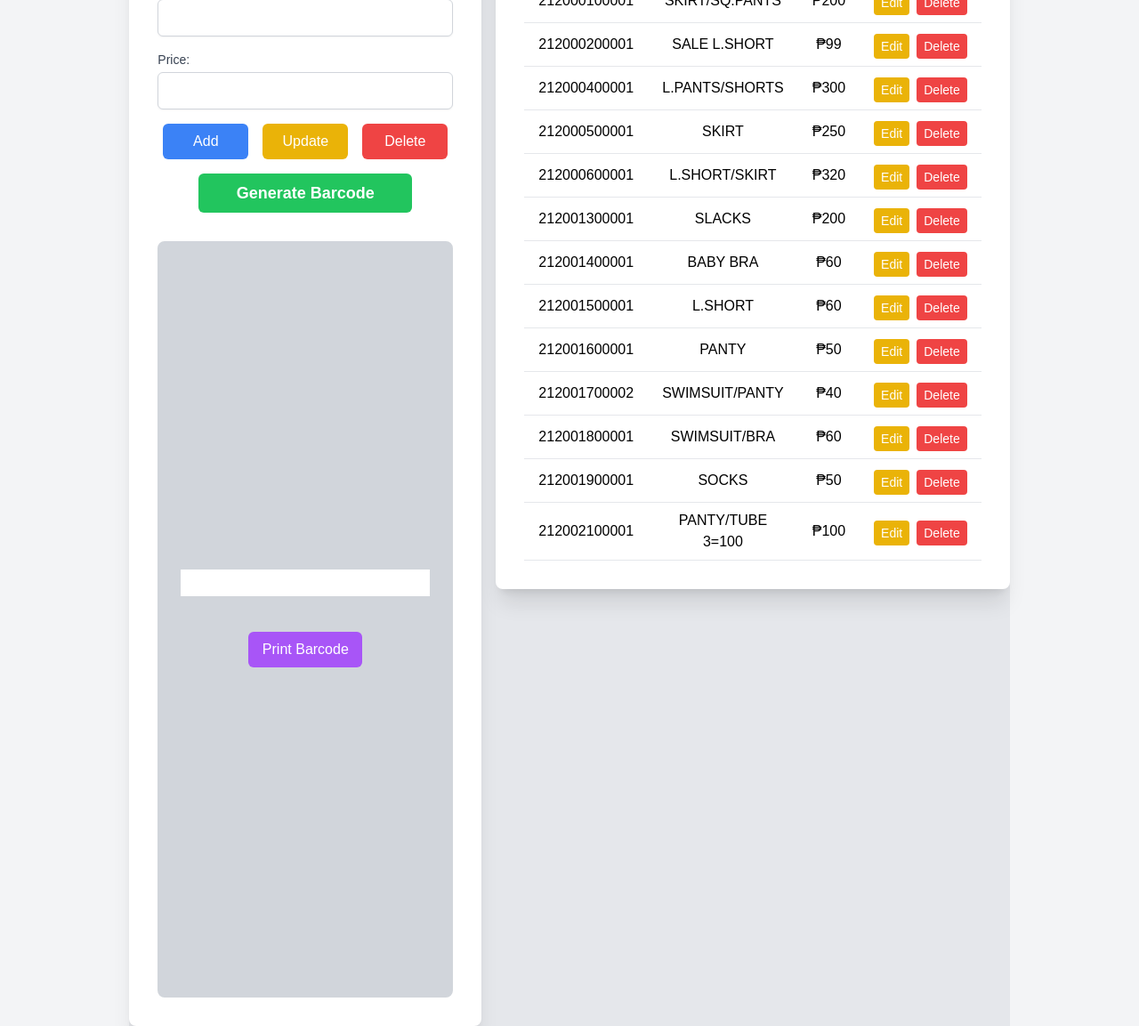
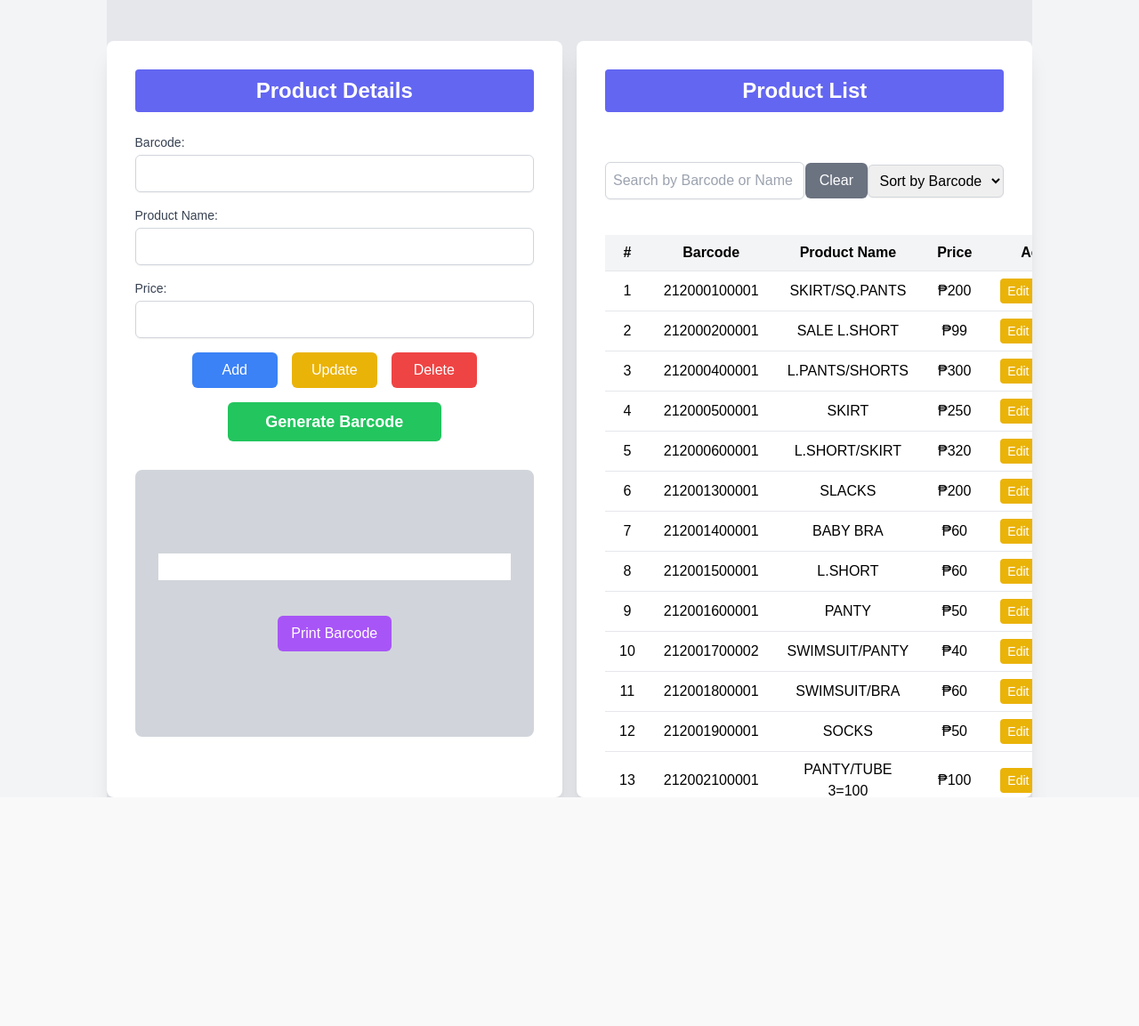
Before and after one commit to Chubz0216/PMBS, a Flask app: page / in a window 1280 px wide. Shown: the whole page at 89% size. After the commit the page ends 896 px from the top, so only its background shows below. Run offline with Flask 3, Linux system fonts and the light colour scheme; data comes from the database, SQL or seed files in the repository; both versions use the stored data as it was after the commit; some libraries are stand-ins or nearby versions.

Commit message:
completed auto numbering, delete

```diff
--- a/templates/index.html
+++ b/templates/index.html
@@ -52,7 +52,7 @@
             </div>
 
             <!-- Generated Barcode Section -->
-            <div class="flex flex-col items-center justify-center bg-gray-300 p-6 rounded-lg border-2 border-gray-300 sm:min-h-[600px] md:min-h-[700px] lg:min-h-[800px] xl:min-h-[850px]">
+            <div class="flex flex-col items-center justify-center bg-gray-300 p-6 rounded-lg border-2 border-gray-300 sm:min-h-[300px]">
                 <h3 class="text-lg font-semibold text-gray-700 mb-4">Generated Barcode</h3>
 
                 <div id="barcode-placeholder" class="relative w-full flex flex-col items-center mb-6">
@@ -71,35 +71,47 @@
             </div>
 
         </div>
+<!-- Product List Container -->
+<div class="flex flex-col bg-white rounded-lg shadow-xl p-8 w-full mt-20 ml-4 max-h-[850px] overflow-y-auto space-y-4">
 
-        <!-- Product List Container (Larger) -->
-<div class="flex flex-col bg-white rounded-lg shadow-xl p-8 w-full mt-20 ml-4"> <!-- Updated width to w-full -->
+    <!-- Sticky Header -->
+    <h2 class="sticky top-0 z-10 text-2xl font-semibold text-center text-white bg-indigo-500 py-2 rounded mb-6">
+        Product List
+    </h2>
 
-   <h2 class="text-2xl font-semibold text-center text-white bg-indigo-500 py-2 rounded mb-6">Product List</h2>
-
-
-    <!-- Search and Sort Controls -->
+    <!-- Sticky Search and Sort Controls -->
+    <div class="sticky top-[60px] z-10 bg-white pt-4 pb-2 rounded">
         <div class="flex justify-between items-center mb-4">
-        <input type="text" id="search" placeholder="Search by Barcode or Name" class="p-2 border border-gray-300 rounded-md shadow-sm focus:outline-none focus:ring-2 focus:ring-indigo-500 focus:border-indigo-500 w-1/2">
-        <button id="clear-list" class="bg-gray-500 text-white py-2 px-4 rounded-md hover:bg-gray-600 focus:outline-none focus:ring-2 focus:ring-indigo-500">Clear</button>
-        <select id="sort-by" class="p-2 border border-gray-300 rounded-md shadow-sm focus:outline-none focus:ring-2 focus:ring-indigo-500 focus:border-indigo-500">
+            <input type="text" id="search" placeholder="Search by Barcode or Name"
+                class="p-2 border border-gray-300 rounded-md shadow-sm focus:outline-none focus:ring-2 focus:ring-indigo-500 focus:border-indigo-500 w-1/2">
+            <button id="clear-list"
+                class="bg-gray-500 text-white py-2 px-4 rounded-md hover:bg-gray-600 focus:outline-none focus:ring-2 focus:ring-indigo-500">
+                Clear
+            </button>
+            <select id="sort-by"
+                class="p-2 border border-gray-300 rounded-md shadow-sm focus:outline-none focus:ring-2 focus:ring-indigo-500 focus:border-indigo-500">
                 <option value="barcode">Sort by Barcode</option>
                 <option value="name">Sort by Name</option>
                 <option value="price">Sort by Price</option>
             </select>
         </div>
-    <table class="table">
-    <thead>
+    </div>
+   <table class="min-w-full table-auto border-collapse divide-y divide-gray-200">
+
+    <thead class="sticky top-[130px] bg-gray-100 z-10">
       <tr>
-            <th>Barcode</th>
-            <th>Product Name</th>
-            <th>Price</th>
-            <th>Actions</th>
+        <th class="px-4 py-2 text-center font-semibold">#</th>
+        <th class="px-4 py-2 text-center font-semibold">Barcode</th>
+        <th class="px-4 py-2 text-center font-semibold">Product Name</th>
+        <th class="px-4 py-2 text-center font-semibold">Price</th>
+        <th class="px-4 py-2 text-center font-semibold">Actions</th>
       </tr>
     </thead>
+
         <tbody id="product-list">
-        <!-- JS will render here -->
+
         </tbody>
+    </table>
     </table>
 
             <!-- Product List Table -->
@@ -121,7 +133,7 @@
     const sortSelect = document.getElementById('sort-by');
     const productListContainer = document.getElementById('product-list');
 
-            let productList = []; // This will hold the product data from products.db
+    let productList = [];
 
     generateBtn.addEventListener('click', function () {
         const barcode = document.getElementById('barcode').value.trim();
@@ -132,14 +144,13 @@
             const url = `/generate_barcode?data=${encodeURIComponent(barcode)}&price=${encodeURIComponent(price)}&name=${encodeURIComponent(name)}`;
             barcodeImage.src = url;
 
-                    // 👉 Wrap each character with a <span> tag
             barcodeText.innerHTML = barcode.split('').map(char => `<span>${char}</span>`).join('');
 
             barcodeImage.onload = function () {
                 adjustTextWidthAndSize();
             };
 
-                    setTimeout(adjustTextWidthAndSize, 300); // fallback in case onload fails
+            setTimeout(adjustTextWidthAndSize, 300);
         } else {
             alert("Please complete Barcode, Product Name, and Price fields.");
         }
@@ -148,21 +159,19 @@
     function renderProductList(data = productList) {
         productListContainer.innerHTML = '';
 
-    data.forEach(product => {
+        data.forEach((product, index) => {
             const row = document.createElement('tr');
             row.className = "border-b border-gray-200 hover:bg-gray-100 text-center";
 
             row.innerHTML = `
-            <td class="py-2 px-4">${product.barcode}</td>
-            <td class="py-2 px-4">${product.name}</td>
-            <td class="py-2 px-4">₱${product.price}</td>
-            <td class="py-2 px-4">
-
-                <div class="flex justify-center space-x-2 mt-1">
+                <td class="px-4 py-2 text-center">${index + 1}</td>  <!-- Auto-numbered row -->
+                <td class="px-4 py-2 text-center">${product.barcode}</td>
+                <td class="px-4 py-2 text-center">${product.name}</td>
+                <td class="px-4 py-2 text-center">₱${product.price}</td>
+                <td class="px-4 py-2 text-center">
+                    <div class="flex justify-center space-x-2">
                         <button onclick="editProduct(${product.id})" class="bg-yellow-500 text-white px-2 py-1 rounded hover:bg-yellow-600 text-sm">Edit</button>
                         <button onclick="deleteProduct('${product.barcode}')" class="bg-red-500 text-white px-2 py-1 rounded hover:bg-red-600 text-sm">Delete</button>
-
-
                     </div>
                 </td>
             `;
@@ -171,32 +180,54 @@
         });
     }
 
+    function adjustTextWidthAndSize() {
+        const imageWidth = barcodeImage.offsetWidth;
+        const digitCount = barcodeText.innerText.length;
+        const fontSize = Math.max(10, imageWidth / (digitCount * 1.3));
+        const spacing = (imageWidth - digitCount * fontSize) / (digitCount - 1) + 6;
 
-            function adjustTextWidthAndSize() {
-                const imageWidth = barcodeImage.offsetWidth;  // Get the width of the barcode image
-                const digitCount = barcodeText.innerText.length; // Number of characters in the barcode text
-                const fontSize = Math.max(10, imageWidth / (digitCount * 1.3)); // Adjust font size based on barcode width
-                const spacing = (imageWidth - digitCount * fontSize) / (digitCount - 1) + 6; // Adjust spacing between characters
-
-                // Adjust the width of barcode text and font size
         barcodeText.style.width = imageWidth + 'px';
         barcodeText.style.fontSize = fontSize + 'px';
 
-                // Adjust the spacing between the barcode text characters
         const spans = barcodeText.getElementsByTagName('span');
         for (let span of spans) {
             span.style.marginRight = `${spacing}px`;
         }
 
-                // Adjust the overlay's width
         overlay.style.width = `${imageWidth}px`;
 
-                // Adjust the position of the overlay relative to the barcode container
         const barcodeContainer = barcodeImage.closest('.barcode-container');
-                const containerPadding = parseInt(window.getComputedStyle(barcodeContainer).paddingLeft) || 0; // Get container padding
+        const containerPadding = parseInt(window.getComputedStyle(barcodeContainer).paddingLeft) || 0;
+        overlay.style.left = `${containerPadding}px`;
+    }
 
-                // Set the overlay position to align exactly with the barcode width
-                overlay.style.left = `${containerPadding}px`;
+    function deleteProduct(barcode) {
+        if (confirm('Are you sure you want to delete this product?')) {
+            fetch(`/delete/${barcode}`, {
+                method: 'DELETE',
+            })
+            .then(response => {
+                if (response.ok || response.status === 204) {
+                    loadProductList(); // refresh list without reload
+                } else {
+                    response.text().then(text => {
+                        alert('Failed to delete: ' + text);
+                    });
+                }
+            })
+            .catch(error => {
+                alert('Error deleting: ' + error);
+            });
+        }
+    }
+
+    function editProduct(id) {
+        const product = productList.find(p => p.id === id);
+        if (product) {
+            document.getElementById('barcode').value = product.barcode;
+            document.getElementById('name').value = product.name;
+            document.getElementById('price').value = product.price;
+        }
     }
 
     function loadProductList() {
@@ -204,26 +235,7 @@
             .then(response => response.json())
             .then(data => {
                 productList = data;
-                        renderProductList();
-                    });
-            }
-
-
-            function deleteProduct(barcode) {
-    fetch(`/delete/${barcode}`, {
-        method: 'DELETE'
-    })
-    .then(response => {
-        if (response.status === 204) {
-            location.reload();
-        } else {
-            response.text().then(text => {
-                alert('Failed to delete product: ' + text);
-            });
-        }
-    })
-    .catch(error => {
-        alert('Error deleting: ' + error);
+                renderProductList();  // Renders with index-based numbering
             });
     }
 
@@ -251,58 +263,9 @@
         renderProductList(sortedProducts);
     });
 
-            loadProductList(); // Initially load product list when the page is ready
+    loadProductList(); // Initial load
 });
+</script>
 
-function editProduct(id) {
-    const product = productList.find(p => p.id === id);
-    if (product) {
-        document.getElementById('barcode').value = product.barcode;
-        document.getElementById('name').value = product.name;
-        document.getElementById('price').value = product.price;
-    }
-}
-
- function deleteProduct(id) {
-    if (confirm('Are you sure you want to delete this product?')) {
-        fetch(`/delete/${id}`, {
-            method: 'DELETE',
-        })
-        .then(response => {
-            if (response.ok) {
-                // Optional: Reload or remove item from DOM
-                location.reload();
-            } else {
-                alert('Failed to delete product.');
-            }
-        })
-        .catch(error => {
-            console.error('Error:', error);
-            alert('Something went wrong.');
-        });
-    }
-}
-
-        fetch(`/delete/${id}`, {
-    method: 'DELETE',
-})
-.then(response => {
-    if (response.status === 204) {
-        location.reload();
-    } else {
-        return response.text().then(text => {
-            alert('Failed to delete: ' + text);
-        });
-    }
-})
-.catch(error => {
-    console.error('Fetch error:', error);
-    alert('Something went wrong.');
-});
-
-
-
-
-    </script>
 </body>
 </html>
```
Also changed, not shown: products.db, 1 other file. Lines whose indentation alone changed are shown as unchanged.
